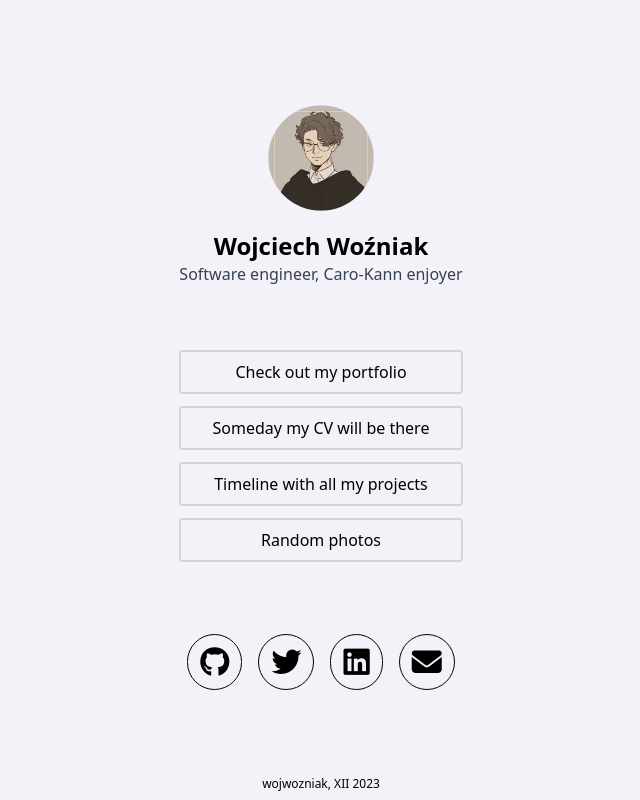
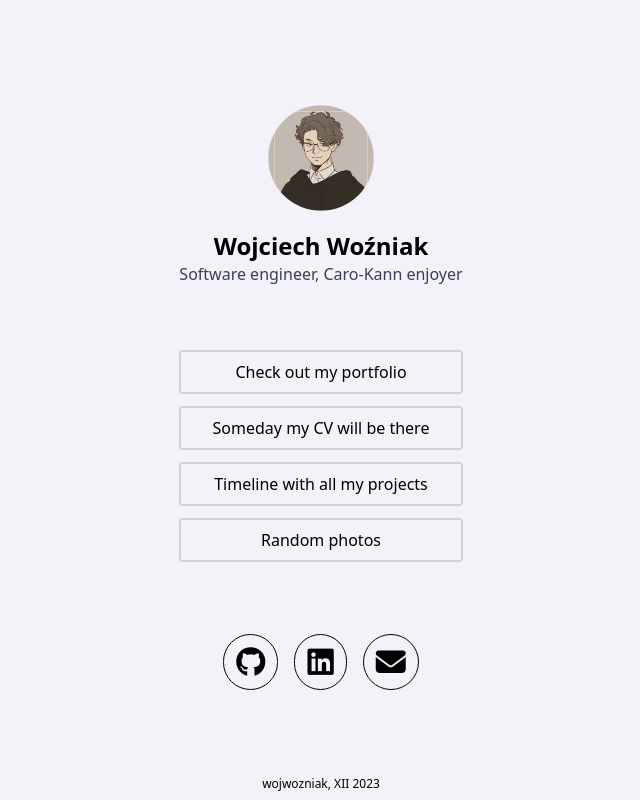
Before and after one commit to wojwozniak/wojwozniak.github.io, a website: page index.html in a window 1280 px wide. Shown: the whole page, without its empty margins (319-959 px from the left). Drawn offline with Linux system fonts and the light colour scheme.

Commit message:
Update index.html

```diff
--- a/index.html
+++ b/index.html
@@ -55,11 +55,6 @@
                 target="_blank">
                 <i class="fab fa-github"></i>
             </a>
-            <a href="https://twitter.com/woj_wozniak/"
-                class="icon-link border border-black text-black rounded-full p-3 text-3xl inline-flex items-center justify-center hover:bg-black hover:text-white transition-colors"
-                target="_blank">
-                <i class="fab fa-twitter"></i>
-            </a>
             <a href="https://www.linkedin.com/in/wojwozniak1/"
                 class="icon-link border border-black text-black rounded-full p-3 text-3xl inline-flex items-center justify-center hover:bg-black hover:text-white transition-colors"
                 target="_blank">
```
